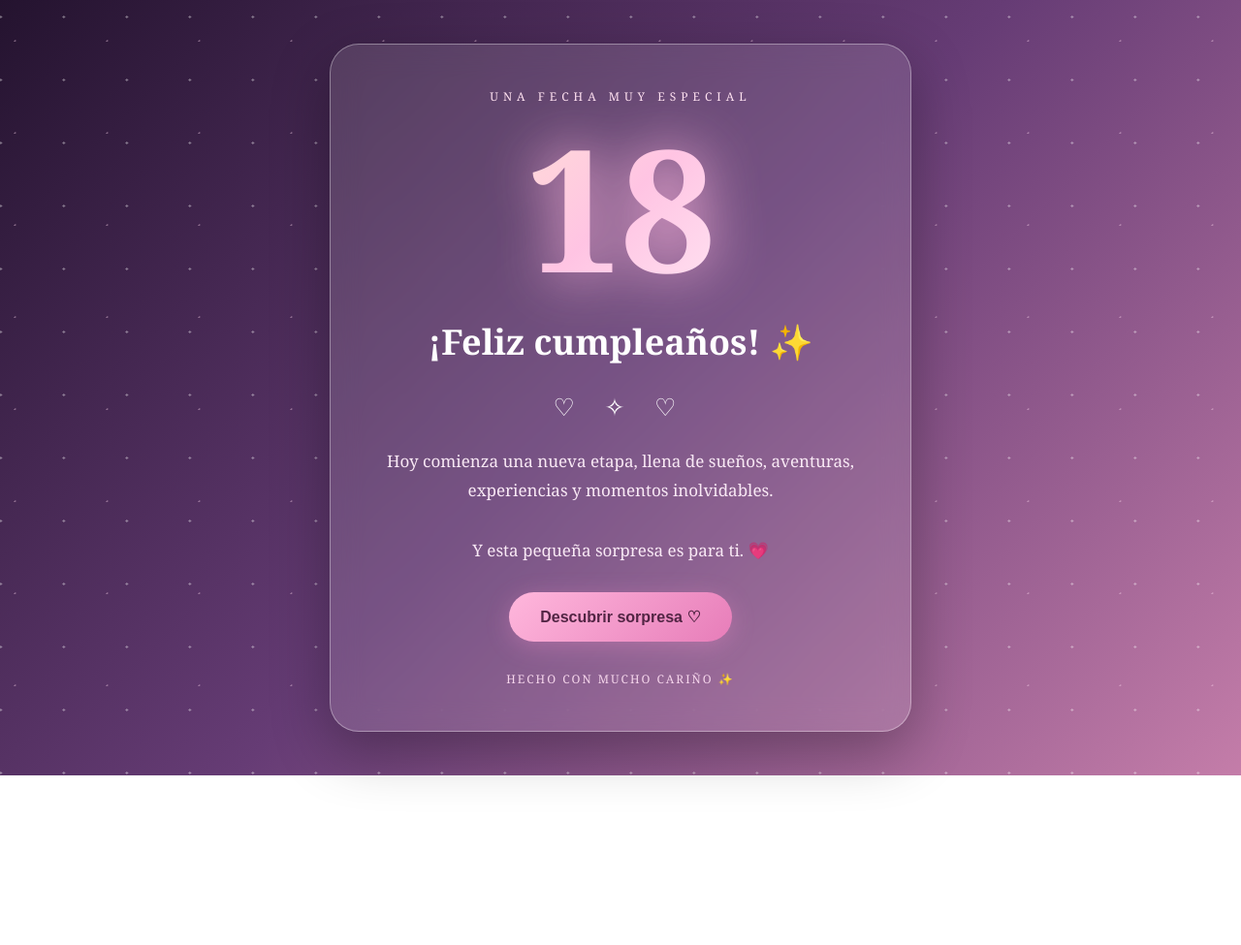
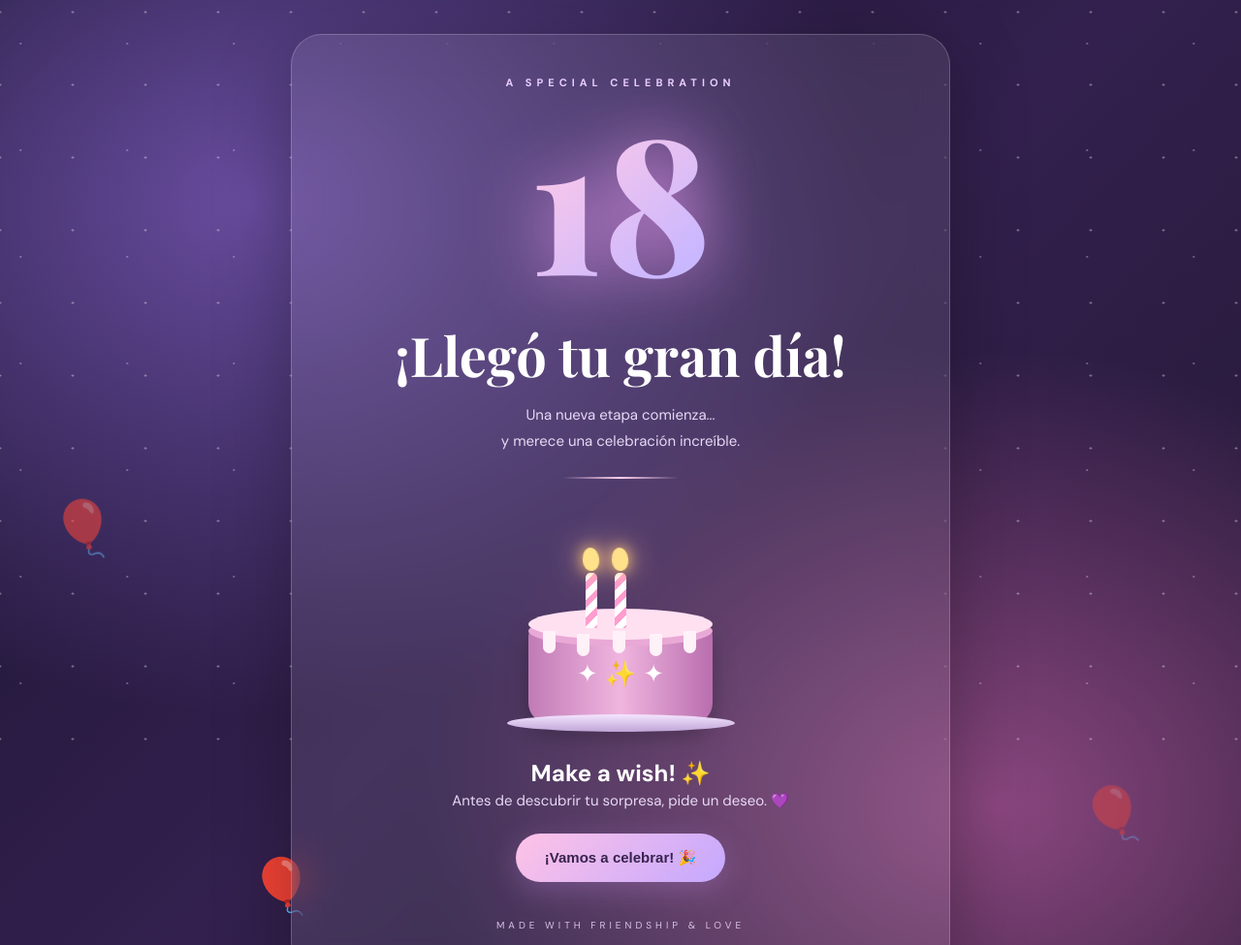
Before and after one commit to amadogonza07-rgb/cumpleanos-sorpresa, a plain HTML site: page index.html in a window 1280 px wide. Shown: the top 975 px of the page at 97% size. Before the commit the page ends 800 px from the top, so only its background shows below. Drawn offline with nearby package versions, Linux system fonts and the light colour scheme.

Commit message:
Refactor HTML and CSS for birthday celebration page

```diff
--- a/index.html
+++ b/index.html
@@ -4,25 +4,33 @@
 <head>
 <meta charset="UTF-8">
 <meta name="viewport" content="width=device-width, initial-scale=1.0">
-
-<title>Mis 18 años de ti ✨</title>
+<title>Birthday Celebration | 18</title>
 
 <style>
+@import url('https://fonts.googleapis.com/css2?family=DM+Sans:wght@400;500;600;700&family=Playfair+Display:wght@600;700;800&display=swap');
+
 * {
     margin: 0;
     padding: 0;
     box-sizing: border-box;
 }
 
+:root {
+    --pink: #ffb8dc;
+    --purple: #bda5ff;
+    --white: #fff8ff;
+}
+
 body {
     min-height: 100vh;
-    font-family: 'Georgia', serif;
-    background: linear-gradient(135deg, #24132f, #663c75, #c47da9);
+    font-family: 'DM Sans', sans-serif;
     color: white;
+    background:
+        radial-gradient(ellipse at 20% 20%, #684c9e 0%, transparent 45%),
+        radial-gradient(ellipse at 80% 80%, #8b477f 0%, transparent 40%),
+        linear-gradient(135deg, #17132e, #33204e, #20172f);
     overflow-x: hidden;
 }
-
-/* ESTRELLAS DEL FONDO */
 
 body::before {
     content: "";
@@ -30,41 +38,245 @@ body::before {
     inset: 0;
     pointer-events: none;
     background-image:
-        radial-gradient(white 1px, transparent 1px),
-        radial-gradient(#ffd8ee 1px, transparent 1px);
-    background-size: 65px 65px, 95px 95px;
-    background-position: 0 0, 30px 40px;
-    opacity: .4;
-    animation: estrellas 15s linear infinite;
+        radial-gradient(#ffffff 1px, transparent 1px),
+        radial-gradient(#e9c7ff 1px, transparent 1px);
+    background-size: 75px 75px, 110px 110px;
+    background-position: 0 0, 35px 50px;
+    opacity: .35;
+    animation: starMove 20s linear infinite;
 }
 
-@keyframes estrellas {
-    to { background-position: 100px 150px, 130px 190px; }
+@keyframes starMove {
+    to {
+        background-position: 150px 200px, 200px 250px;
+    }
 }
 
-.contenedor {
+.container {
+    position: relative;
+    z-index: 2;
     min-height: 100vh;
     display: flex;
+    justify-content: center;
     align-items: center;
-    justify-content: center;
-    padding: 30px 15px;
+    padding: 35px 16px;
 }
 
-.tarjeta {
-    position: relative;
+.card {
     width: 100%;
-    max-width: 600px;
-    padding: 45px 25px;
+    max-width: 680px;
+    padding: 42px 25px;
     text-align: center;
-    border: 1px solid rgba(255,255,255,.35);
-    border-radius: 30px;
-    background: rgba(255,255,255,.12);
-    backdrop-filter: blur(15px);
-    box-shadow: 0 20px 60px rgba(0,0,0,.3);
-    animation: entrada 1.2s ease;
+    border: 1px solid rgba(255,255,255,.2);
+    background: rgba(255,255,255,.09);
+    backdrop-filter: blur(18px);
+    border-radius: 32px;
+    box-shadow: 0 25px 80px rgba(0,0,0,.3);
+    animation: entrance 1.3s ease;
 }
 
-@keyframes entrada {
+@keyframes entrance {
+    from {
+        opacity: 0;
+        transform: translateY(35px) scale(.97);
+    }
+    to {
+        opacity: 1;
+        transform: translateY(0) scale(1);
+    }
+}
+
+.tag {
+    font-size: 11px;
+    letter-spacing: 5px;
+    color: #eacfff;
+    font-weight: 700;
+}
+
+h1 {
+    font-family: 'Playfair Display', serif;
+    font-size: clamp(34px, 8vw, 56px);
+    margin: 12px 0;
+}
+
+.subtitle {
+    color: #e8d9f5;
+    font-size: 15px;
+    line-height: 1.8;
+}
+
+.number {
+    font-family: 'Playfair Display', serif;
+    font-size: clamp(125px, 30vw, 195px);
+    font-weight: 800;
+    line-height: 1.15;
+    background: linear-gradient(
+        140deg,
+        #ffffff,
+        #ffc9e7,
+        #c9b7ff,
+        #fff1d3
+    );
+    background-clip: text;
+    -webkit-background-clip: text;
+    color: transparent;
+    filter: drop-shadow(0 0 25px #c18bff);
+    animation: numberGlow 3s infinite alternate;
+}
+
+@keyframes numberGlow {
+    to {
+        filter: drop-shadow(0 0 45px #ff9fdf);
+    }
+}
+
+.divider {
+    margin: 23px auto;
+    width: 120px;
+    height: 2px;
+    background: linear-gradient(90deg, transparent, #ffd1ec, transparent);
+}
+
+/* PASTEL */
+
+.cake-area {
+    margin: 28px auto 35px;
+    width: 260px;
+    height: 225px;
+    position: relative;
+    display: flex;
+    justify-content: center;
+    align-items: end;
+}
+
+.cake {
+    position: relative;
+    width: 190px;
+    height: 105px;
+    border-radius: 15px 15px 22px 22px;
+    background: linear-gradient(90deg, #c17bb5, #f0b5df, #b96eae);
+    box-shadow: 0 12px 25px rgba(0,0,0,.25);
+}
+
+.cake::before {
+    content: "";
+    position: absolute;
+    width: 100%;
+    height: 32px;
+    top: -14px;
+    left: 0;
+    border-radius: 50%;
+    background: #ffe0f1;
+    box-shadow: 0 7px 0 #e9a9d6;
+}
+
+.cake::after {
+    content: "";
+    position: absolute;
+    top: 9px;
+    left: 15px;
+    width: 13px;
+    height: 23px;
+    border-radius: 0 0 12px 12px;
+    background: #fff1f8;
+    box-shadow:
+        35px 3px #fff1f8,
+        72px 0 #fff1f8,
+        110px 3px #fff1f8,
+        145px 0 #fff1f8;
+}
+
+.plate {
+    position: absolute;
+    bottom: -8px;
+    width: 235px;
+    height: 18px;
+    border-radius: 50%;
+    background: linear-gradient(#f5e5ff, #bfa5d6);
+}
+
+.candle {
+    position: absolute;
+    z-index: 2;
+    width: 12px;
+    height: 57px;
+    bottom: 99px;
+    border-radius: 5px 5px 2px 2px;
+    background: repeating-linear-gradient(
+        135deg,
+        #ffffff 0px,
+        #ffffff 7px,
+        #ff9dcf 7px,
+        #ff9dcf 13px
+    );
+}
+
+.candle:nth-child(2) {
+    left: 94px;
+}
+
+.candle:nth-child(3) {
+    left: 124px;
+}
+
+.flame {
+    position: absolute;
+    width: 17px;
+    height: 24px;
+    top: -26px;
+    left: -2px;
+    background: #ffe28a;
+    border-radius: 50% 50% 45% 45%;
+    box-shadow: 0 0 15px #ffcb6c, 0 0 30px #ffb6a0;
+    animation: flicker .5s infinite alternate;
+    transform-origin: bottom;
+}
+
+@keyframes flicker {
+    from {
+        transform: rotate(-5deg) scale(1);
+    }
+    to {
+        transform: rotate(5deg) scale(.85);
+    }
+}
+
+.cake-decoration {
+    position: absolute;
+    z-index: 3;
+    bottom: 35px;
+    font-size: 26px;
+    left: 50%;
+    transform: translateX(-50%);
+}
+
+.button {
+    display: inline-block;
+    border: none;
+    border-radius: 50px;
+    padding: 16px 30px;
+    margin-top: 20px;
+    background: linear-gradient(135deg, #ffc3e6, #c4a8ff);
+    color: #38234e;
+    font-size: 15px;
+    font-weight: 700;
+    cursor: pointer;
+    box-shadow: 0 8px 30px rgba(220,157,255,.25);
+    transition: .3s;
+}
+
+.button:hover {
+    transform: translateY(-4px) scale(1.04);
+    box-shadow: 0 12px 35px rgba(220,157,255,.5);
+}
+
+#message {
+    display: none;
+    margin-top: 38px;
+    animation: showMessage 1.2s ease;
+}
+
+@keyframes showMessage {
     from {
         opacity: 0;
         transform: translateY(35px);
@@ -75,267 +287,252 @@ body::before {
     }
 }
 
-.etiqueta {
-    color: #ffe2f1;
-    letter-spacing: 5px;
-    font-size: 12px;
-    text-transform: uppercase;
-}
-
-.numero {
-    font-family: Georgia, serif;
-    font-size: clamp(110px, 25vw, 175px);
-    font-weight: bold;
-    line-height: 1.2;
-    background: linear-gradient(135deg, #fff4cc, #ffc4e3, #ffffff);
-    background-clip: text;
-    -webkit-background-clip: text;
-    color: transparent;
-    filter: drop-shadow(0 0 20px #ffb6df);
-    animation: brillo 3s infinite alternate;
-}
-
-@keyframes brillo {
-    to {
-        filter: drop-shadow(0 0 35px #ffb6df);
-    }
-}
-
-h1 {
-    font-size: clamp(25px, 6vw, 36px);
-    margin: 10px 0 18px;
-}
-
-.descripcion {
-    color: #f9e9f5;
-    line-height: 1.8;
-    font-size: 17px;
-    margin-bottom: 28px;
-}
-
-.boton {
-    border: none;
-    padding: 16px 32px;
-    border-radius: 40px;
-    background: linear-gradient(135deg, #ffb7dc, #e77db9);
-    color: #522544;
-    font-size: 16px;
-    font-weight: bold;
-    cursor: pointer;
-    box-shadow: 0 5px 25px rgba(255,150,210,.3);
-    transition: .3s;
-}
-
-.boton:hover {
-    transform: scale(1.08);
-    box-shadow: 0 8px 35px rgba(255,150,210,.6);
-}
-
-.decoracion {
-    margin: 25px 0;
-    font-size: 25px;
-    letter-spacing: 12px;
-}
-
-#sorpresa {
-    display: none;
-    margin-top: 35px;
-    animation: aparecer 1.2s ease;
-}
-
-@keyframes aparecer {
-    from {
-        opacity: 0;
-        transform: translateY(25px);
-    }
-    to {
-        opacity: 1;
-        transform: translateY(0);
-    }
-}
-
-#sorpresa h2 {
-    color: #ffe0f1;
-    font-size: 27px;
+.message-title {
+    font-family: 'Playfair Display', serif;
+    font-size: 32px;
+    color: #ffd8f0;
     margin-bottom: 20px;
 }
 
-.carta {
-    padding: 25px;
-    background: rgba(255,255,255,.13);
-    border: 1px solid rgba(255,255,255,.25);
-    border-radius: 20px;
-    line-height: 1.9;
-    color: #fff2fa;
-    font-size: 16px;
+.letter {
+    padding: 28px;
+    border-radius: 23px;
+    border: 1px solid rgba(255,255,255,.2);
+    background: rgba(255,255,255,.10);
+    color: #f6eafa;
+    line-height: 2;
+    font-size: 15px;
 }
 
-.firma {
-    margin-top: 25px;
-    color: #ffd7ec;
-    font-style: italic;
+.signature {
+    margin-top: 24px;
+    color: #ffc8e7;
+    font-weight: 700;
 }
 
-.confeti {
-    position: fixed;
-    top: -15px;
-    z-index: 10;
-    pointer-events: none;
-    animation: caer 4s linear forwards;
+footer {
+    margin-top: 38px;
+    font-size: 10px;
+    letter-spacing: 4px;
+    color: #d8c4e8;
 }
 
-@keyframes caer {
-    to {
-        transform: translateY(110vh) rotate(720deg);
+/* GLOBOS */
+
+.balloon {
+    position: fixed;
+    z-index: 1;
+    bottom: -150px;
+    font-size: 55px;
+    animation: balloonUp 13s linear infinite;
+    pointer-events: none;
+}
+
+.b1 { left: 4%; animation-delay: 0s; }
+.b2 { left: 87%; animation-delay: 4s; }
+.b3 { left: 20%; animation-delay: 8s; }
+
+@keyframes balloonUp {
+    0% {
+        transform: translateY(0) rotate(-10deg);
+        opacity: 0;
+    }
+    15% { opacity: .8; }
+    100% {
+        transform: translateY(-120vh) rotate(15deg);
         opacity: 0;
     }
 }
 
-footer {
-    margin-top: 30px;
-    color: #f5d5eb;
-    font-size: 12px;
-    letter-spacing: 2px;
+/* CONFETI */
+
+.confetti {
+    position: fixed;
+    z-index: 20;
+    top: -30px;
+    pointer-events: none;
+    animation: fall 4s linear forwards;
+}
+
+@keyframes fall {
+    to {
+        transform: translateY(110vh) rotate(800deg);
+        opacity: 0;
+    }
 }
 
 @media(max-width: 480px) {
-    .tarjeta {
+    .card {
         padding: 35px 18px;
     }
 
-    .descripcion {
-        font-size: 15px;
+    .letter {
+        padding: 21px;
+        font-size: 14px;
+    }
+
+    .cake-area {
+        transform: scale(.9);
+        margin-top: 15px;
+        margin-bottom: 20px;
     }
 }
+
 </style>
 </head>
 
 <body>
 
-<div class="contenedor">
+<div class="balloon b1">🎈</div>
+<div class="balloon b2">🎈</div>
+<div class="balloon b3">🎈</div>
 
-    <main class="tarjeta">
+<div class="container">
 
-        <p class="etiqueta">
-            UNA FECHA MUY ESPECIAL
+<main class="card">
+
+    <p class="tag">A SPECIAL CELEBRATION</p>
+
+    <div class="number">18</div>
+
+    <h1>¡Llegó tu gran día!</h1>
+
+    <p class="subtitle">
+        Una nueva etapa comienza...
+        <br>
+        y merece una celebración increíble.
     </p>
 
-        <div class="numero">18</div>
+    <div class="divider"></div>
 
-        <h1>¡Feliz cumpleaños! ✨</h1>
+    <div class="cake-area">
 
-        <div class="decoracion">
-            ♡ ✧ ♡
+        <div class="candle">
+            <div class="flame"></div>
         </div>
 
-        <p class="descripcion">
-            Hoy comienza una nueva etapa,
-            llena de sueños, aventuras,
-            experiencias y momentos inolvidables.
-            <br><br>
-            Y esta pequeña sorpresa es para ti. 💗
+        <div class="candle">
+            <div class="flame"></div>
+        </div>
+
+        <div class="cake">
+            <div class="cake-decoration">✦ ✨ ✦</div>
+        </div>
+
+        <div class="plate"></div>
+
+    </div>
+
+    <h2>Make a wish! ✨</h2>
+
+    <p class="subtitle">
+        Antes de descubrir tu sorpresa,
+        pide un deseo. 💜
     </p>
 
-        <button class="boton" onclick="abrirSorpresa()">
-            Descubrir sorpresa ♡
+    <button class="button" onclick="celebrate()">
+        ¡Vamos a celebrar! 🎉
     </button>
 
-        <section id="sorpresa">
+    <section id="message">
 
-            <div class="decoracion">
-                🎂 ✨ 🎀
-            </div>
+        <h2 class="message-title">
+            ¡Felices 18 años! 🎂
+        </h2>
 
-            <h2>¡Bienvenidos tus 18! 🥂</h2>
+        <div class="letter">
 
-            <div class="carta">
-
-                Hoy no es un día cualquiera,
-                hoy celebras 18 años de vida
-                y el comienzo de una etapa increíble.
+            Hoy comienza una etapa llena de
+            nuevas experiencias, aventuras,
+            sueños y muchísimas historias
+            por contar.
 
             <br><br>
 
-                Deseo que nunca te falten motivos
-                para sonreír, personas que te quieran,
-                sueños por cumplir y aventuras
-                que algún día se conviertan
-                en recuerdos inolvidables.
+            Espero que nunca te falten motivos
+            para reír, personas con quienes
+            compartir momentos increíbles
+            y sueños que te emocionen.
 
             <br><br>
 
-                Que la vida te sorprenda
-                con cosas maravillosas y que
-                nunca pierdas esa esencia
-                que te hace una persona especial.
+            Gracias por ser una gran amiga.
+            Que nunca pierdas esa forma tan
+            especial de ser y que esta nueva
+            vuelta al sol venga cargada de
+            cosas bonitas.
 
             <br><br>
 
-                ¡Disfruta muchísimo tus 18 años!
+            Disfruta cada momento, celebra
+            muchísimo y recuerda que
+            ¡lo mejor está por venir!
 
-                <div class="firma">
-                    Con mucho cariño. ❤️
+            <div class="signature">
+                ¡Un abrazo enorme! 💜
             </div>
 
         </div>
 
-            <div class="decoracion">
-                🦋 💗 🦋
+        <div style="font-size:35px; margin-top:25px;">
+            🎈 🎊 🥳 🎁
         </div>
 
     </section>
 
     <footer>
-            HECHO CON MUCHO CARIÑO ✨
+        MADE WITH FRIENDSHIP & LOVE
     </footer>
 
 </main>
-
 </div>
 
 <script>
 
-function abrirSorpresa() {
+function celebrate() {
 
-    const sorpresa = document.getElementById("sorpresa");
+    const message = document.getElementById("message");
+    const button = document.querySelector(".button");
 
-    sorpresa.style.display = "block";
+    message.style.display = "block";
+    button.style.display = "none";
 
-    document.querySelector(".boton").style.display = "none";
+    confetti();
 
-    lanzarConfeti();
-
-    sorpresa.scrollIntoView({
+    message.scrollIntoView({
         behavior: "smooth",
         block: "center"
     });
 }
 
-function lanzarConfeti() {
+function confetti() {
 
-    const simbolos = ["💗", "✨", "🌸", "🎉", "💕", "⭐"];
+    const symbols = [
+        "🎉", "✨", "💜", "🎊", "🌸",
+        "⭐", "🎈", "🥳", "💗"
+    ];
 
-    for (let i = 0; i < 55; i++) {
+    for (let i = 0; i < 90; i++) {
 
-        const elemento = document.createElement("span");
+        const piece = document.createElement("span");
 
-        elemento.classList.add("confeti");
+        piece.className = "confetti";
 
-        elemento.innerHTML =
-            simbolos[Math.floor(Math.random() * simbolos.length)];
+        piece.textContent =
+            symbols[Math.floor(Math.random() * symbols.length)];
 
-        elemento.style.left = Math.random() * 100 + "vw";
+        piece.style.left = Math.random() * 100 + "vw";
 
-        elemento.style.animationDelay =
+        piece.style.animationDelay =
             Math.random() * 2 + "s";
 
-        elemento.style.fontSize =
-            (Math.random() * 15 + 12) + "px";
+        piece.style.fontSize =
+            (Math.random() * 18 + 12) + "px";
 
-        document.body.appendChild(elemento);
+        document.body.appendChild(piece);
 
         setTimeout(() => {
-            elemento.remove();
+            piece.remove();
         }, 6000);
     }
 }
```
Lines whose indentation alone changed are shown as unchanged.
